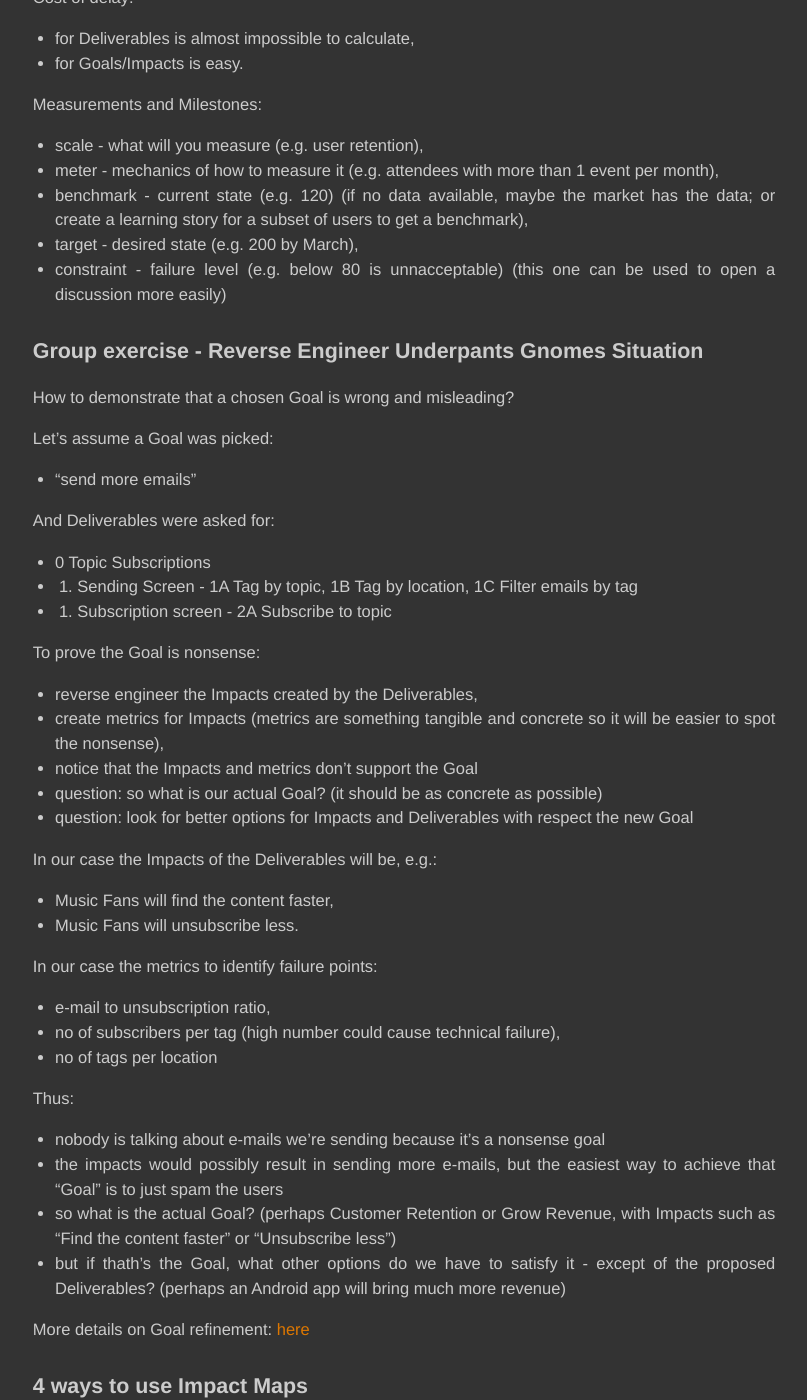
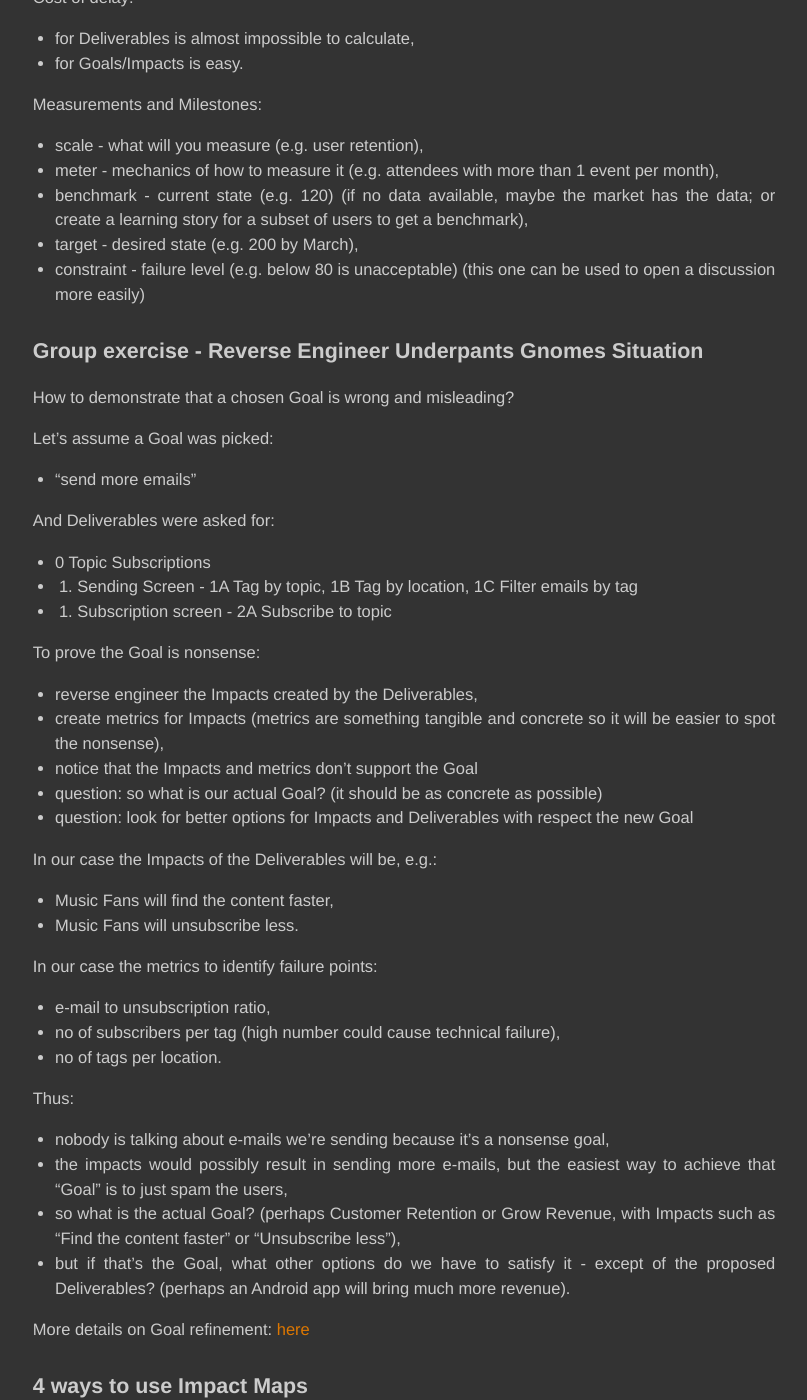
Before and after one commit to unclejamal/unclejamal.github.io, a Jekyll site: the page built from _posts/2017-09-30-impact-mapping-with-gojko-adzic.markdown, in a window 1280 px wide and 1400 px high, scrolled down 9628 px. Shown: the whole window, without its empty margins (236-1043 px from the left). Built offline with Jekyll 4.4.1, drawn with Linux system fonts in a browser that asks for light colours; Markdown is read by kramdown in place of the engine named in the settings; comment, search, counter and statistics services are not loaded; some of the changed text lies outside the part shown.

Commit message:
Fix typos in Impact Mapping

```diff
--- a/_posts/2017-09-30-impact-mapping-with-gojko-adzic.markdown
+++ b/_posts/2017-09-30-impact-mapping-with-gojko-adzic.markdown
@@ -178,7 +178,7 @@
 - 1/3 to 1/2 of all ideas what to build are "wrong" - how to detect them early, ideally instead of wasting a lot of effort?
 - plan in terms of *behaviour changes*,
 - *behaviour changes* are observable/measurable in short term,
-- a User Story format can be used for that: As a Music Fan, In order to find out about interesting events in my location _faster_, I want an sms notification,
+- a User Story format can be used for that: As a Music Fan, In order to find out about interesting events in my location _faster_, I want an SMS notification,
 - adverb 'faster' implies a *behaviour change* - other examples: slower, more frequent, cheaper, easier (with shorter journey),
 - focusing on *behaviour change* allows us to compare different solutions more easily - the question is how do they improve the metrics for the *behaviour changes* and goals,
 - *behaviour changes* are *Impacts*
@@ -318,7 +318,7 @@
 
 Group exercise - Create Impact Map For a Goal
 -----------------
-Pick goal "Reduce reliance on a single channel (5-10% messages not email, click rates ok") and create an Impact Map for it.
+Pick goal "Reduce reliance on a single channel (5-10% messages not email, click rates OK") and create an Impact Map for it.
 
 
 Actors:
@@ -416,7 +416,7 @@
 - meter - mechanics of how to measure it (e.g. attendees with more than 1 event per month),
 - benchmark - current state (e.g. 120) (if no data available, maybe the market has the data; or create a learning story for a subset of users to get a benchmark),
 - target - desired state (e.g. 200 by March),
-- constraint - failure level (e.g. below 80 is unnacceptable)  (this one can be used to open a discussion more easily)
+- constraint - failure level (e.g. below 80 is unacceptable)  (this one can be used to open a discussion more easily)
 
 
 Group exercise - Reverse Engineer Underpants Gnomes Situation
@@ -455,15 +455,15 @@
 
 - e-mail to unsubscription ratio,
 - no of subscribers per tag (high number could cause technical failure),
-- no of tags per location
+- no of tags per location.
 
 
 Thus:
 
-- nobody is talking about e-mails we're sending because it's a nonsense goal
-- the impacts would possibly result in sending more e-mails, but the easiest way to achieve that "Goal" is to just spam the users
-- so what is the actual Goal? (perhaps Customer Retention or Grow Revenue, with Impacts such as "Find the content faster" or "Unsubscribe less")
-- but if thath's the Goal, what other options do we have to satisfy it - except of the proposed Deliverables? (perhaps an Android app will bring much more revenue)
+- nobody is talking about e-mails we're sending because it's a nonsense goal,
+- the impacts would possibly result in sending more e-mails, but the easiest way to achieve that "Goal" is to just spam the users,
+- so what is the actual Goal? (perhaps Customer Retention or Grow Revenue, with Impacts such as "Find the content faster" or "Unsubscribe less"),
+- but if that's the Goal, what other options do we have to satisfy it - except of the proposed Deliverables? (perhaps an Android app will bring much more revenue).
 
 More details on Goal refinement: [here](https://github.com/impactmapping/open-impact-mapping-workshop/blob/master/educational-workshops/concerts-online/facilitation-guide.md#exercise-5-propose-new-delivery-plans)
 
```
Also changed, not shown: other parts of _posts/2017-09-30-impact-mapping-with-gojko-adzic.markdown (+11 -11 lines).
